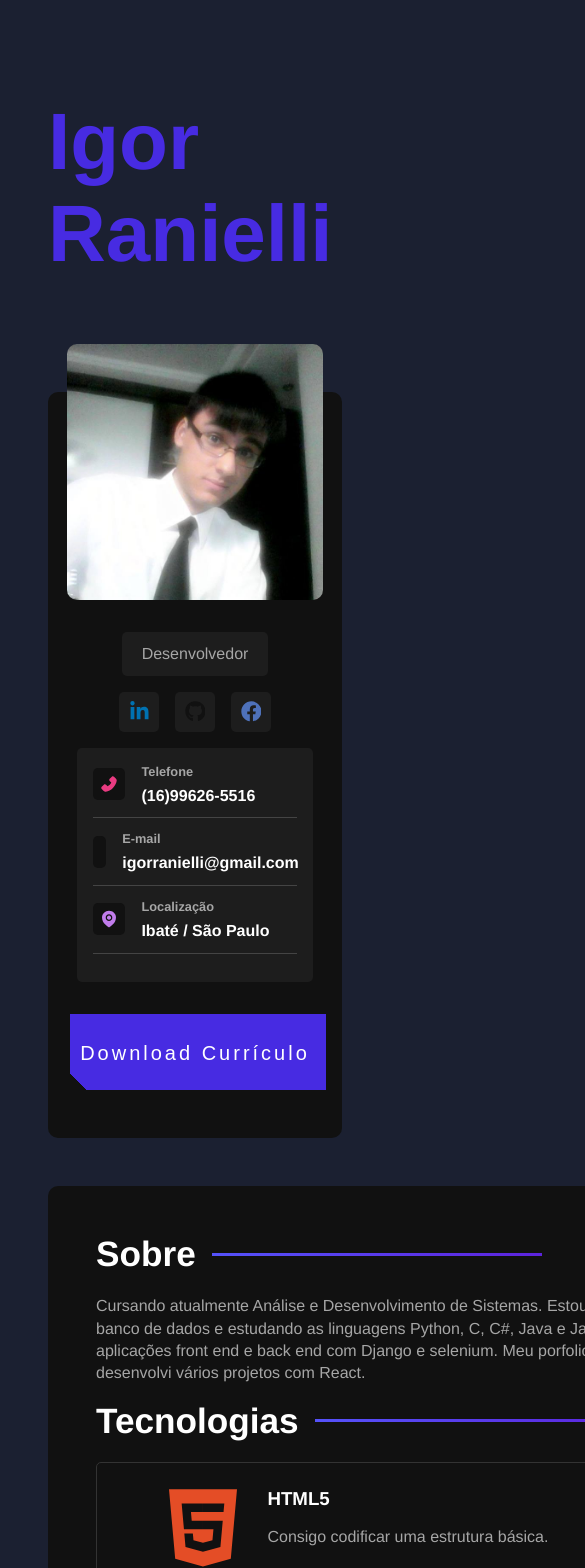
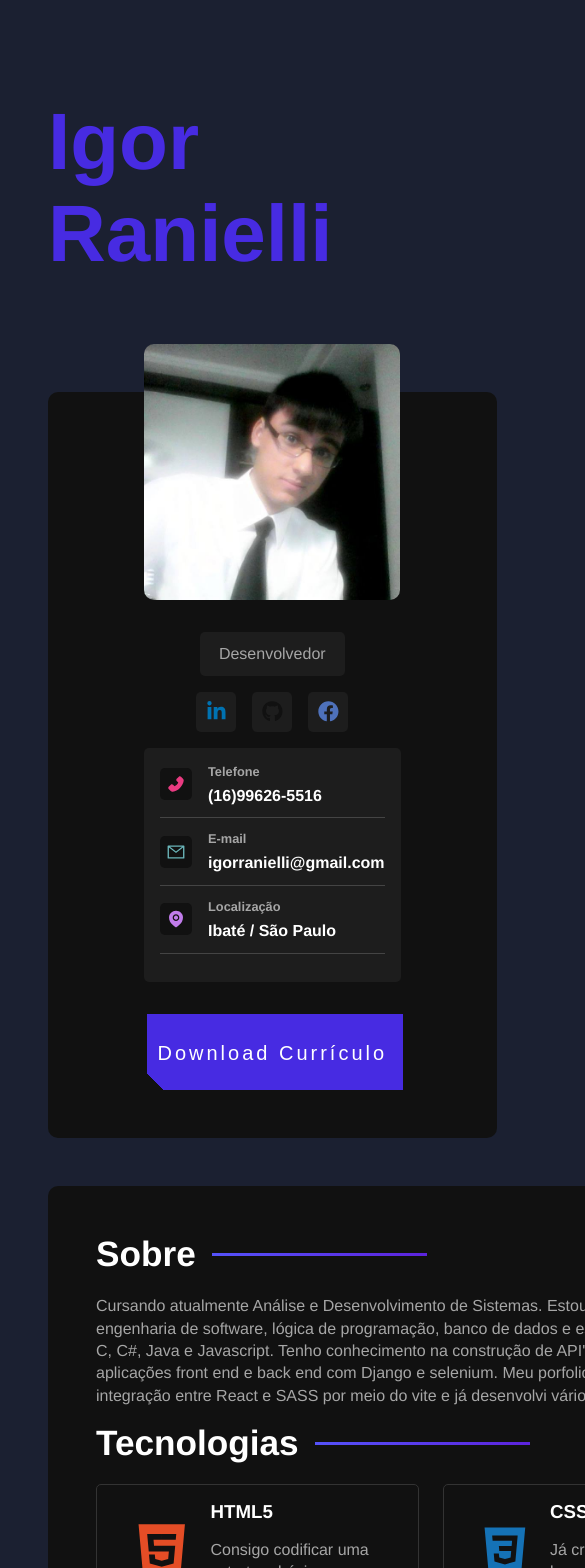
Before and after one commit to Igor-Ranielli/Portfolio-Vite-React-SASS, a React (Vite) app: page / in a window 390 px wide. Shown: the top 1568 px of the page, 585 px wide, since content can reach past the window. Built offline with nearby package versions, Linux system fonts and the light colour scheme.

Commit message:
Version 1.4.2 Responsive design with media queries

```diff
--- a/src/styles/components/informationcontainer.sass
+++ b/src/styles/components/informationcontainer.sass
@@ -8,8 +8,9 @@
     padding: 1rem
     margin-bottom: 2rem
     text-align: left
-    width: 80%
+    width: 100%
     border-radius: variables.$card-border-radius
+
 
     .info-card
         @include mixins.center
--- a/src/styles/components/maincontent.sass
+++ b/src/styles/components/maincontent.sass
@@ -6,6 +6,15 @@
     flex: 2 1 0
     border-radius: variables.$container-border-radius
     padding: 3rem
+    position: absolute
+    left: 30rem
+    top: 20rem
+    right: 1rem
+    @media (max-width: 1000px)
+        position: relative
+        left: auto
+        top: auto
+        right: auto
 
     section
         display: flex
--- a/src/styles/components/projectscontainer.sass
+++ b/src/styles/components/projectscontainer.sass
@@ -8,9 +8,6 @@
         display: flex
         flex-wrap: wrap
         gap: 1.5rem
-        margin-left: 12rem
-        margin-right: 12rem
-        margin-top: 0
 
         a
             text-decoration: none
--- a/src/styles/components/sidebar.sass
+++ b/src/styles/components/sidebar.sass
@@ -9,8 +9,15 @@
     align-items: center
     flex-direction: column
     text-align: center
-    position: relative
-    padding: 3rem 0
+    position: absolute
+    padding: 3rem 6rem
+    left: 0.5rem
+    top: 20rem
+    @media (max-width: 1000px)
+        position: relative
+        left: auto
+        top: auto
+        right: auto
 
     img
         height: 16rem
```
